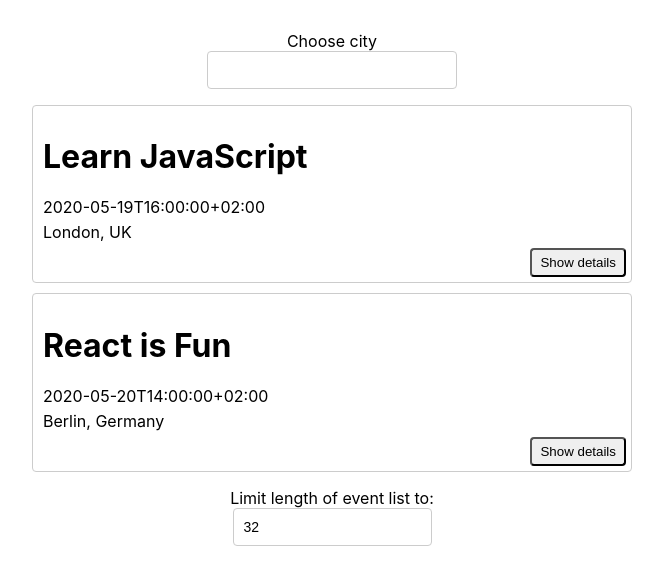
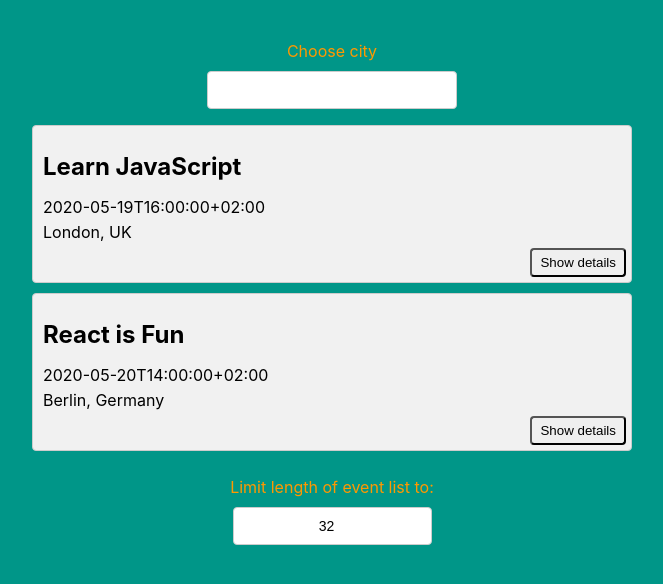
Before and after one commit to MitoMonkey/meet, a React (Create React App) app: page / in a window 1280 px wide. Shown: the top 584 px of the page, without its empty margins (308-971 px from the left). Built offline with nearby package versions, Linux system fonts and the light colour scheme; what atatus-spa would draw is missing.

Commit message:
improved styling

```diff
--- a/src/App.css
+++ b/src/App.css
@@ -8,6 +8,10 @@
   box-sizing: border-box;
 }
 
+h1 {
+  font-size: 1.5em;
+}
+
 ul {
   padding: 0;
   list-style: none;
@@ -15,6 +19,11 @@ ul {
 
 p {
   margin: 5px 0;
+}
+
+label {
+  color: #ff9800;
+  padding: 10px;
 }
 
 .display-none {
@@ -40,13 +49,17 @@ input[type="number"] {
   width: 250px;
 }
 
-.CitySearch {
+.CitySearch, .NumberOfEvents {
   display: flex;
   flex-direction: column;
   flex-basis: 300px;
   max-width: 300px;
   margin: auto;
   position: relative;
+}
+
+.numberInput {
+  text-align: center;
 }
 
 .suggestions {
@@ -83,6 +96,7 @@ input[type="number"] {
   border: 1px solid #ccc;
   border-radius: 4px;
   position: relative;
+  background-color: #f1f1f1;
 }
 .EventList {
   display: block;
@@ -137,6 +151,7 @@ input[type="number"] {
 .Alert {
   position: static;
   top: 50px;
+  text-shadow: 1px 1px 2px black, 0 0 25px rgb(245, 245, 245);
 }
 
 .data-vis-wrapper {
--- a/src/NumberOfEvents.js
+++ b/src/NumberOfEvents.js
@@ -26,7 +26,7 @@ class NumberOfEvents extends Component {
     render() {
         return (
             <div className="NumberOfEvents">
-                <label htmlFor="numberInput">Limit length of event list to:</label><br/>
+                <label htmlFor="numberInput">Limit length of event list to:</label>
                 <input
                     type="number"
                     className="numberInput"
--- a/src/index.css
+++ b/src/index.css
@@ -1,3 +1,10 @@
+:root {
+  --primary: #009688;
+  --secondary: #ff9800;
+  --light: #f1f1f1;
+  --red: rgb(245, 96, 96);
+}
+
 body {
   margin: 0;
   font-family: -apple-system, BlinkMacSystemFont, 'Segoe UI', 'Roboto', 'Oxygen',
@@ -5,6 +12,7 @@ body {
     sans-serif;
   -webkit-font-smoothing: antialiased;
   -moz-osx-font-smoothing: grayscale;
+  background-color: #009688;
 }
 
 code {
```
